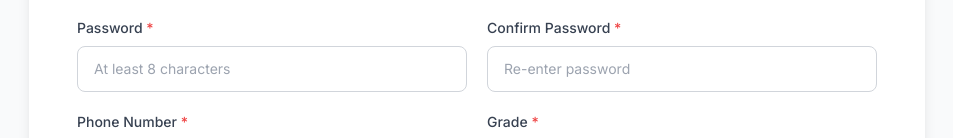
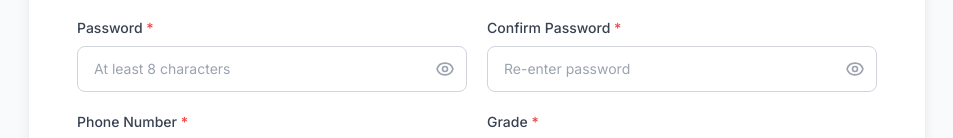
Before and after one commit to imanshadilshan/exambuddy, a Next.js app in the folder frontend/: page /register in a window 1280 px wide. Shown: the part 332-470 px from the top of the page, without its empty margins (163-1116 px from the left). Built offline with nearby package versions, Linux system fonts and the light colour scheme; no server answers.

Commit message:
feat: add account activation checks and password visibility toggle in login and registration forms

```diff
--- a/frontend/app/login/page.tsx
+++ b/frontend/app/login/page.tsx
@@ -15,6 +15,7 @@
     email: '',
     password: '',
   })
+  const [showPassword, setShowPassword] = useState(false)
 
   useEffect(() => {
     if (isAuthenticated && user) {
@@ -116,14 +117,31 @@
                   </svg>
                 </div>
                 <input
-                  type="password"
+                  type={showPassword ? "text" : "password"}
                   name="password"
                   value={formData.password}
                   onChange={handleChange}
                   required
-                  className="w-full pl-10 pr-4 py-3 bg-white border border-gray-300 rounded-lg focus:ring-2 focus:ring-teal-500 focus:border-teal-500 transition-colors outline-none text-sm"
+                  className="w-full pl-10 pr-12 py-3 bg-white border border-gray-300 rounded-lg focus:ring-2 focus:ring-teal-500 focus:border-teal-500 transition-colors outline-none text-sm"
                   placeholder="Enter your password"
                 />
+                <button
+                  type="button"
+                  onClick={() => setShowPassword(!showPassword)}
+                  className="absolute inset-y-0 right-0 pr-3 flex items-center text-gray-400 hover:text-gray-600 transition-colors"
+                  aria-label={showPassword ? "Hide password" : "Show password"}
+                >
+                  {showPassword ? (
+                    <svg className="h-5 w-5" fill="none" viewBox="0 0 24 24" stroke="currentColor">
+                      <path strokeLinecap="round" strokeLinejoin="round" strokeWidth={2} d="M13.875 18.825A10.05 10.05 0 0112 19c-4.478 0-8.268-2.943-9.543-7a9.97 9.97 0 011.563-3.029m5.858.908a3 3 0 114.243 4.243M9.878 9.878l4.242 4.242M9.88 9.88l-3.29-3.29m7.532 7.532l3.29 3.29M3 3l3.59 3.59m0 0A9.953 9.953 0 0112 5c4.478 0 8.268 2.943 9.543 7a10.025 10.025 0 01-4.132 5.411m0 0L21 21" />
+                    </svg>
+                  ) : (
+                    <svg className="h-5 w-5" fill="none" viewBox="0 0 24 24" stroke="currentColor">
+                      <path strokeLinecap="round" strokeLinejoin="round" strokeWidth={2} d="M15 12a3 3 0 11-6 0 3 3 0 016 0z" />
+                      <path strokeLinecap="round" strokeLinejoin="round" strokeWidth={2} d="M2.458 12C3.732 7.943 7.523 5 12 5c4.478 0 8.268 2.943 9.542 7-1.274 4.057-5.064 7-9.542 7-4.477 0-8.268-2.943-9.542-7z" />
+                    </svg>
+                  )}
+                </button>
               </div>
             </div>
 
--- a/frontend/app/register/page.tsx
+++ b/frontend/app/register/page.tsx
@@ -31,6 +31,8 @@
   })
 
   const [success, setSuccess] = useState(false)
+  const [showPassword, setShowPassword] = useState(false)
+  const [showConfirmPassword, setShowConfirmPassword] = useState(false)
 
   const handleChange = (e: React.ChangeEvent<HTMLInputElement | HTMLSelectElement>) => {
     const { name, value } = e.target
@@ -139,31 +141,69 @@
               <label className="block text-sm font-medium text-gray-700">
                 Password <span className="text-red-500">*</span>
               </label>
+              <div className="relative">
                 <input
-                type="password"
+                  type={showPassword ? "text" : "password"}
                   name="password"
                   value={formData.password}
                   onChange={handleChange}
                   required
                   minLength={8}
-                className="w-full px-4 py-3 bg-white border border-gray-300 rounded-lg focus:ring-2 focus:ring-teal-500 focus:border-teal-500 transition-colors outline-none text-sm"
+                  className="w-full px-4 pr-12 py-3 bg-white border border-gray-300 rounded-lg focus:ring-2 focus:ring-teal-500 focus:border-teal-500 transition-colors outline-none text-sm"
                   placeholder="At least 8 characters"
                 />
+                <button
+                  type="button"
+                  onClick={() => setShowPassword(!showPassword)}
+                  className="absolute inset-y-0 right-0 pr-3 flex items-center text-gray-400 hover:text-gray-600 transition-colors"
+                  aria-label={showPassword ? "Hide password" : "Show password"}
+                >
+                  {showPassword ? (
+                    <svg className="h-5 w-5" fill="none" viewBox="0 0 24 24" stroke="currentColor">
+                      <path strokeLinecap="round" strokeLinejoin="round" strokeWidth={2} d="M13.875 18.825A10.05 10.05 0 0112 19c-4.478 0-8.268-2.943-9.543-7a9.97 9.97 0 011.563-3.029m5.858.908a3 3 0 114.243 4.243M9.878 9.878l4.242 4.242M9.88 9.88l-3.29-3.29m7.532 7.532l3.29 3.29M3 3l3.59 3.59m0 0A9.953 9.953 0 0112 5c4.478 0 8.268 2.943 9.543 7a10.025 10.025 0 01-4.132 5.411m0 0L21 21" />
+                    </svg>
+                  ) : (
+                    <svg className="h-5 w-5" fill="none" viewBox="0 0 24 24" stroke="currentColor">
+                      <path strokeLinecap="round" strokeLinejoin="round" strokeWidth={2} d="M15 12a3 3 0 11-6 0 3 3 0 016 0z" />
+                      <path strokeLinecap="round" strokeLinejoin="round" strokeWidth={2} d="M2.458 12C3.732 7.943 7.523 5 12 5c4.478 0 8.268 2.943 9.542 7-1.274 4.057-5.064 7-9.542 7-4.477 0-8.268-2.943-9.542-7z" />
+                    </svg>
+                  )}
+                </button>
+              </div>
             </div>
 
             <div className="space-y-2">
               <label className="block text-sm font-medium text-gray-700">
                 Confirm Password <span className="text-red-500">*</span>
               </label>
+              <div className="relative">
                 <input
-                type="password"
+                  type={showConfirmPassword ? "text" : "password"}
                   name="confirm_password"
                   value={formData.confirm_password}
                   onChange={handleChange}
                   required
-                className="w-full px-4 py-3 bg-white border border-gray-300 rounded-lg focus:ring-2 focus:ring-teal-500 focus:border-teal-500 transition-colors outline-none text-sm"
+                  className="w-full px-4 pr-12 py-3 bg-white border border-gray-300 rounded-lg focus:ring-2 focus:ring-teal-500 focus:border-teal-500 transition-colors outline-none text-sm"
                   placeholder="Re-enter password"
                 />
+                <button
+                  type="button"
+                  onClick={() => setShowConfirmPassword(!showConfirmPassword)}
+                  className="absolute inset-y-0 right-0 pr-3 flex items-center text-gray-400 hover:text-gray-600 transition-colors"
+                  aria-label={showConfirmPassword ? "Hide password" : "Show password"}
+                >
+                  {showConfirmPassword ? (
+                    <svg className="h-5 w-5" fill="none" viewBox="0 0 24 24" stroke="currentColor">
+                      <path strokeLinecap="round" strokeLinejoin="round" strokeWidth={2} d="M13.875 18.825A10.05 10.05 0 0112 19c-4.478 0-8.268-2.943-9.543-7a9.97 9.97 0 011.563-3.029m5.858.908a3 3 0 114.243 4.243M9.878 9.878l4.242 4.242M9.88 9.88l-3.29-3.29m7.532 7.532l3.29 3.29M3 3l3.59 3.59m0 0A9.953 9.953 0 0112 5c4.478 0 8.268 2.943 9.543 7a10.025 10.025 0 01-4.132 5.411m0 0L21 21" />
+                    </svg>
+                  ) : (
+                    <svg className="h-5 w-5" fill="none" viewBox="0 0 24 24" stroke="currentColor">
+                      <path strokeLinecap="round" strokeLinejoin="round" strokeWidth={2} d="M15 12a3 3 0 11-6 0 3 3 0 016 0z" />
+                      <path strokeLinecap="round" strokeLinejoin="round" strokeWidth={2} d="M2.458 12C3.732 7.943 7.523 5 12 5c4.478 0 8.268 2.943 9.542 7-1.274 4.057-5.064 7-9.542 7-4.477 0-8.268-2.943-9.542-7z" />
+                    </svg>
+                  )}
+                </button>
+              </div>
             </div>
           </div>
 
```
Also changed, not shown: 2 other files (tests, documents, lock files or other folders). Lines whose indentation alone changed are shown as unchanged.
